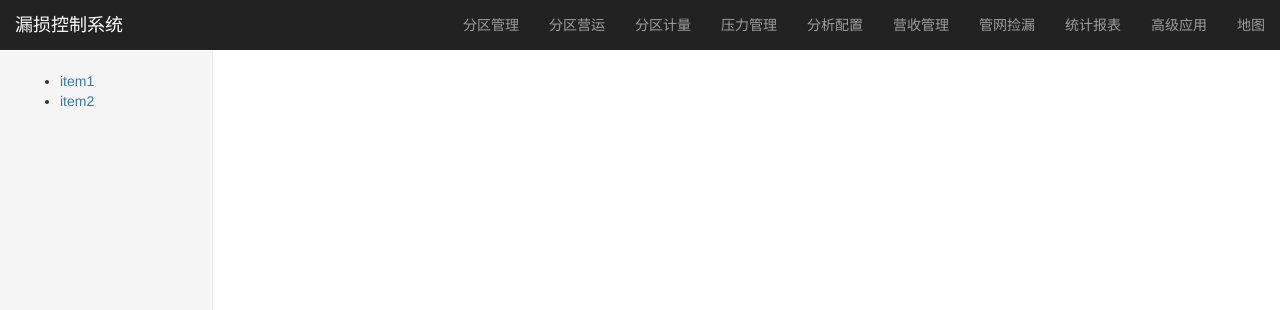
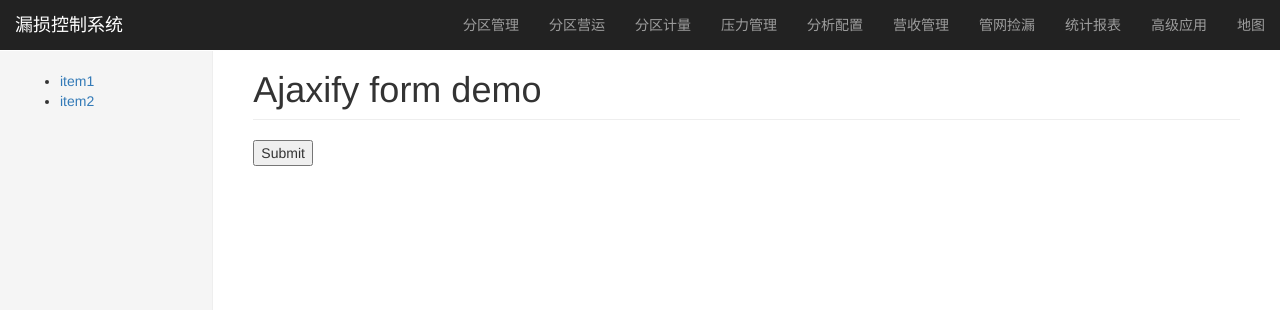
Before and after one commit to apengok/DistrictMeter, a Django app: page / in a window 1280 px wide. Shown: the top 310 px of the page. Run offline with Django 3.2, Linux system fonts and the light colour scheme; some libraries are stand-ins or nearby versions.

Commit message:
add ajaxify form

```diff
--- a/dma/views.py
+++ b/dma/views.py
@@ -7,11 +7,12 @@
 from django.http import HttpResponse, HttpResponseRedirect,JsonResponse
 
 from django.views import View
-from django.views.generic import TemplateView, ListView, DetailView, CreateView, UpdateView
+from django.views.generic import TemplateView, ListView, DetailView, CreateView, UpdateView,FormView
 
 from .models import DmaZone,Measure
 from .dmadata import static_monthly,generet_static
 from .fusioncharts import FusionCharts
+from .forms import JoinForm
 
 import random
 
@@ -30,6 +31,29 @@
 	# var = request.get("var")
 	return render(request,"home.html",{"item_d":var})
 
+
+class JoinFormView(FormView):
+    form_class = JoinForm
+    template_name = "home.html"
+    success_url = '/form_success/'
+
+    def form_invalid(self,form):
+        response = super(JoinFormView,self).form_invalid(form)
+        if self.request.is_ajax():
+            return JsonResponse(form.errors,status=400)
+        else:
+            return response
+
+    def form_valid(self,form):
+        response = super(JoinFormView,self).form_valid(form)
+        if self.request.is_ajax():
+            print(form.cleaned_data)
+            data = {
+                'message':"successfully submit form data!"
+            }
+            return JsonResponse(data)
+        else:
+            return response
 
 # def wbalance(request):
 #     return render(request,"dma/wbalance.html",{})
--- a/leakage/urls.py
+++ b/leakage/urls.py
@@ -16,8 +16,9 @@
 from django.conf.urls import url,include
 from django.contrib import admin
 
-from dma.views import home,main,test
+from dma.views import home,main,test,JoinFormView
 from django.views.generic import TemplateView
+
 
 urlpatterns = [
     url(r'^admin/', admin.site.urls),
@@ -25,9 +26,12 @@
     url(r'^main/', main,name='main'),
     url(r'^test/(?P<var>\d+)/$', test,name='test'),
 
+    url(r'^join/', JoinFormView.as_view()),
+
     #dma
     url(r'^dma/', include('dma.urls', namespace='dma')),
     #map
     url(r'^gis/', include('gis.urls', namespace='gis')),
 
+
 ]
--- a/templates/_base.html
+++ b/templates/_base.html
@@ -83,6 +83,38 @@
       ...
     </footer>
 
+    <script type="text/javascript">
+        // using jQuery This is directly from the Django docs. Put this code before any jQuery that uses AJAX as a catch-all for cross site request forgery protection (CSRF).
+        function getCookie(name) {
+            var cookieValue = null;
+            if (document.cookie && document.cookie !== '') {
+                var cookies = document.cookie.split(';');
+                for (var i = 0; i < cookies.length; i++) {
+                    var cookie = jQuery.trim(cookies[i]);
+                    // Does this cookie string begin with the name we want?
+                    if (cookie.substring(0, name.length + 1) === (name + '=')) {
+                        cookieValue = decodeURIComponent(cookie.substring(name.length + 1));
+                        break;
+                    }
+                }
+            }
+            return cookieValue;
+        }
+
+        var csrftoken = getCookie('csrftoken');
+
+        function csrfSafeMethod(method) {
+            // these HTTP methods do not require CSRF protection
+            return (/^(GET|HEAD|OPTIONS|TRACE)$/.test(method));
+        }
+        $.ajaxSetup({
+            beforeSend: function(xhr, settings) {
+                if (!csrfSafeMethod(settings.type) && !this.crossDomain) {
+                    xhr.setRequestHeader("X-CSRFToken", csrftoken);
+                }
+            }
+        });
+    </script>
     {% block javascript %}{% endblock %}
   </body>
 </html>
--- a/templates/home.html
+++ b/templates/home.html
@@ -9,3 +9,60 @@
 </ul>
 
 {% endblock %}
+
+
+{% block content %}
+    <h1 class="page-header">Ajaxify form demo</h1>
+
+    <form class='my-ajax-form' method='POST' action='.' data-url='{{ request.build_absolute_uri|safe }}'>
+
+        {{form.as_p|safe}}
+        <button type='submit'>Submit</button>
+    </form>
+
+    <br/>
+    <div id="dat">
+        <span></span>
+    </div>
+
+{% endblock %}
+
+
+{% block javascript %}
+<script type="text/javascript">
+
+
+
+    $(document).ready(function(){
+        var $myForm = $('.my-ajax-form')
+        $myForm.submit(function(event){
+            event.preventDefault()
+            var $formData = $(this).serialize()
+            var $endpoint = $myForm.attr('data-url') || window.location.href //or set your own url
+            $.ajax({
+                method:"POST",
+                url:$endpoint,
+                data:$formData,
+                success:handleFormSuccess,
+                error:handleFormError,
+            })
+        })
+
+        function handleFormSuccess(data, textStatus, jqXHR){
+            console.log(data)
+            console.log(textStatus)
+            console.log(jqXHR)
+
+            $("#dat span").html(data.message)
+            $myForm.reset; // reset form data
+        }
+
+        function handleFormError(jqXHR, textStatus, errorThrown){
+            console.log(jqXHR)
+            console.log(textStatus)
+            console.log(errorThrown)
+        }
+
+    })
+</script>
+{% endblock %}
```
Also changed, not shown: dma/forms.py (added, +12 -0 lines).
